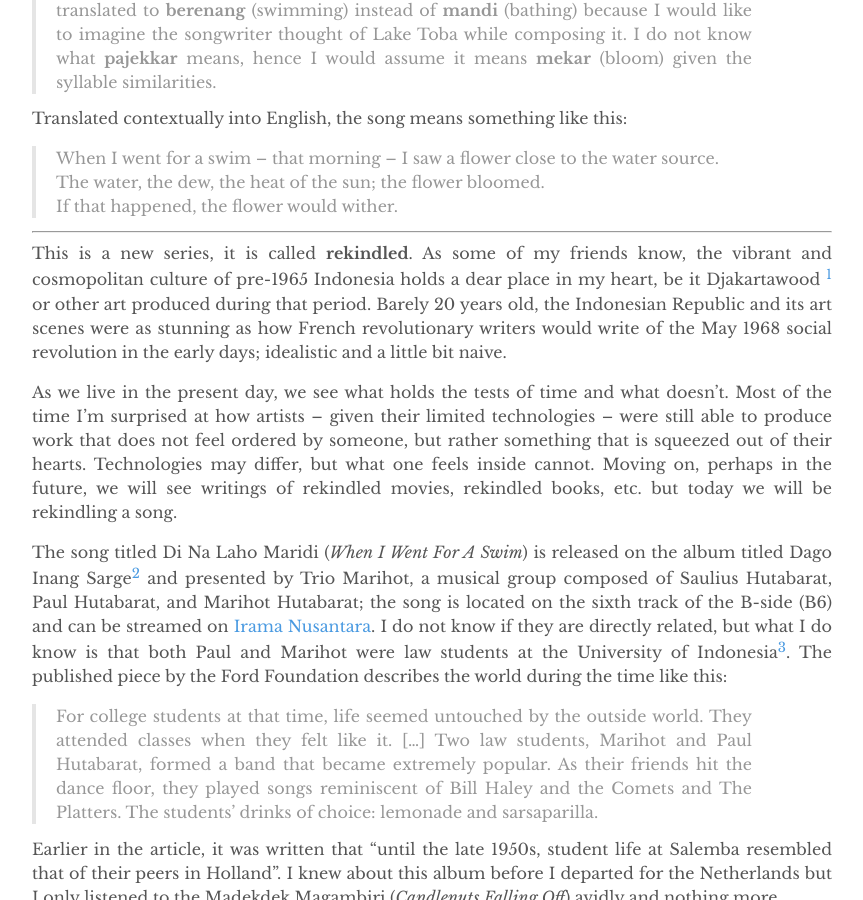
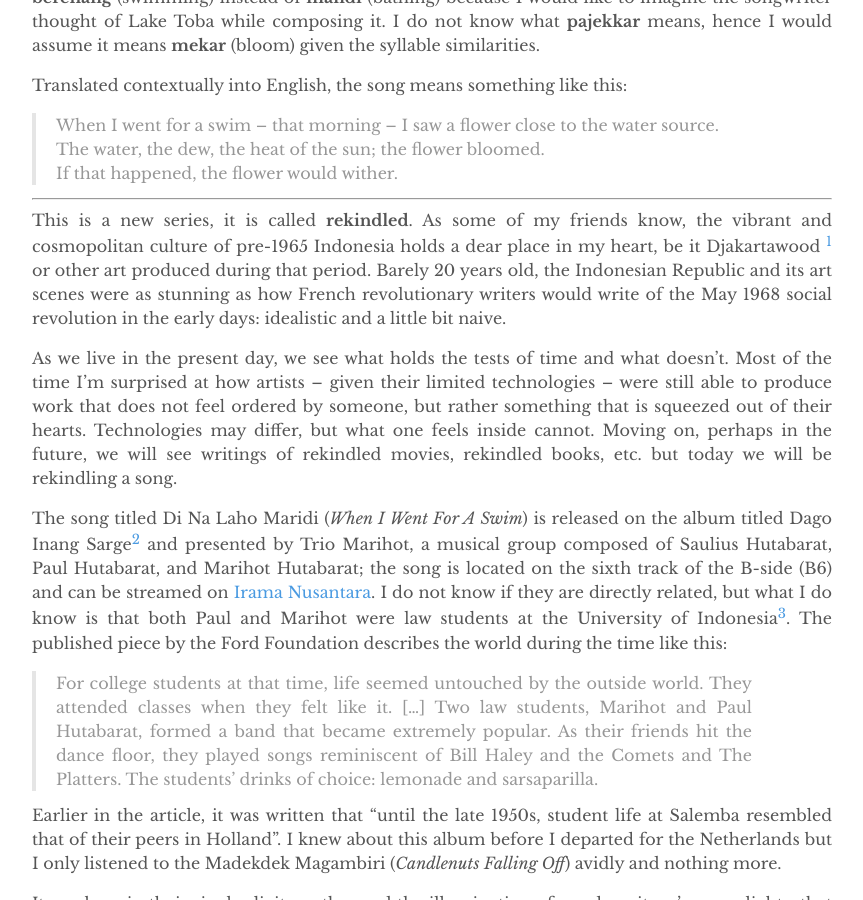
Before and after one commit to drepram/djoernal, a Jekyll site: the page built from _posts/2023-11-15-di-na-laho-maridi.md, in a window 1280 px wide and 900 px high, scrolled down 997 px. Shown: the whole window, without its empty margins (208-1071 px from the left). Built offline with Jekyll 4.4.1, drawn with Linux system fonts in a browser that asks for light colours; comment, search, counter and statistics services are not loaded.

Commit message:
formatting

```diff
--- a/_posts/2023-11-15-di-na-laho-maridi.md
+++ b/_posts/2023-11-15-di-na-laho-maridi.md
@@ -26,7 +26,7 @@ aek, nambur, las ni ari||air, embun, panas matahari
 molo i manjadi ||kalau itu terjadi
 mate malos bunga i... ||mati layu bunga itu
 
-> Words that are in italics are the ones I was not able to find the meaning of. _Maridi_ is translated to **berenang** (swimming) instead of **mandi** (bathing) because I would like to imagine the songwriter thought of Lake Toba while composing it. I do not know what **pajekkar** means, hence I would assume it means **mekar** (bloom) given the syllable similarities.
+Words that are in italics are the ones I was not able to find the meaning of. _Maridi_ is translated to **berenang** (swimming) instead of **mandi** (bathing) because I would like to imagine the songwriter thought of Lake Toba while composing it. I do not know what **pajekkar** means, hence I would assume it means **mekar** (bloom) given the syllable similarities.
 
 Translated contextually into English, the song means something like this:
 
@@ -37,7 +37,7 @@ Translated contextually into English, the song means something like this:
 ---
 
 
-This is a new series, it is called **rekindled**. As some of my friends know, the vibrant and cosmopolitan culture of pre-1965 Indonesia holds a dear place in my heart, be it Djakartawood [^1] or other art produced during that period. Barely 20 years old, the Indonesian Republic and its art scenes were as stunning as how French revolutionary writers would write of the May 1968 social revolution in the early days; idealistic and a little bit naive.
+This is a new series, it is called **rekindled**. As some of my friends know, the vibrant and cosmopolitan culture of pre-1965 Indonesia holds a dear place in my heart, be it Djakartawood [^1] or other art produced during that period. Barely 20 years old, the Indonesian Republic and its art scenes were as stunning as how French revolutionary writers would write of the May 1968 social revolution in the early days: idealistic and a little bit naive.
 
 As we live in the present day, we see what holds the tests of time and what doesn't. Most of the time I'm surprised at how artists -- given their limited technologies -- were still able to produce work that does not feel ordered by someone, but rather something that is squeezed out of their hearts. Technologies may differ, but what one feels inside cannot. Moving on, perhaps in the future, we will see writings of rekindled movies, rekindled books, etc. but today we will be rekindling a song.
 
```
